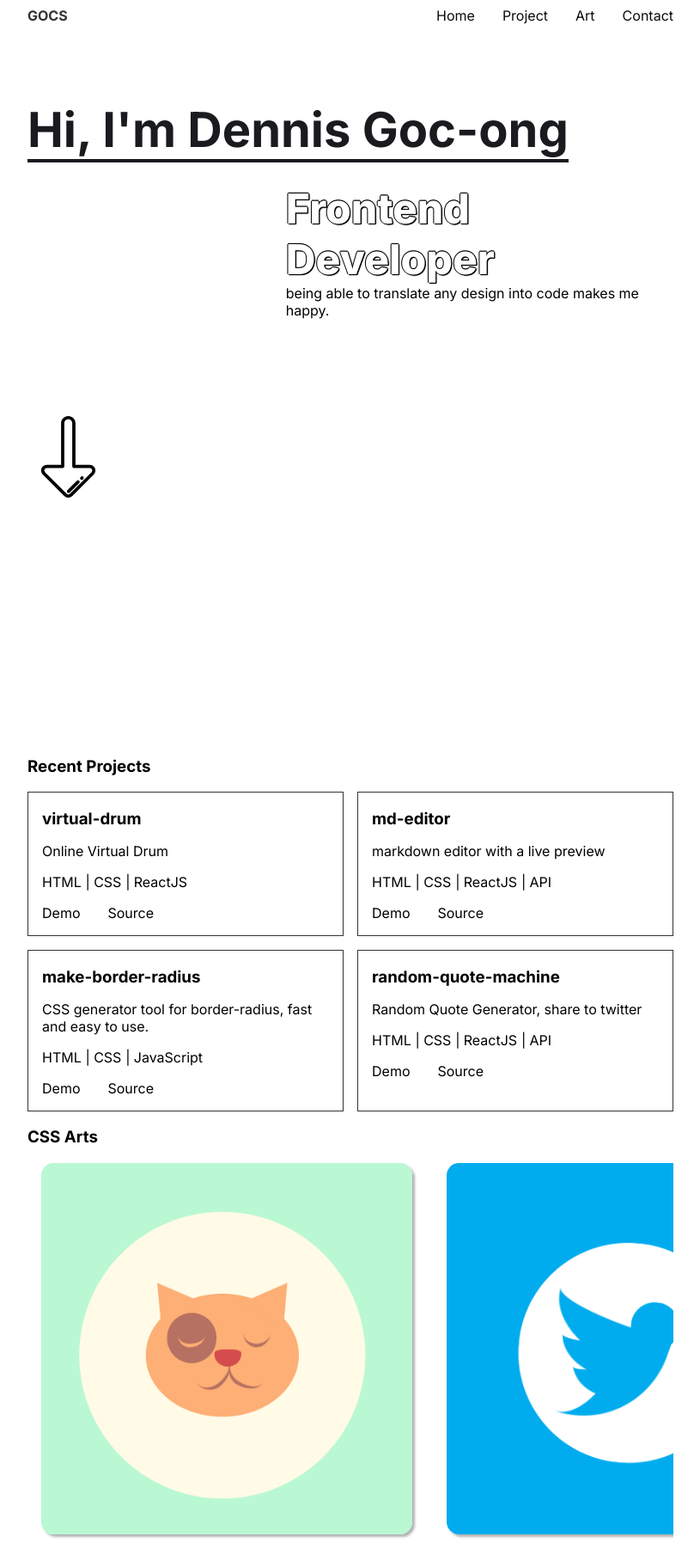
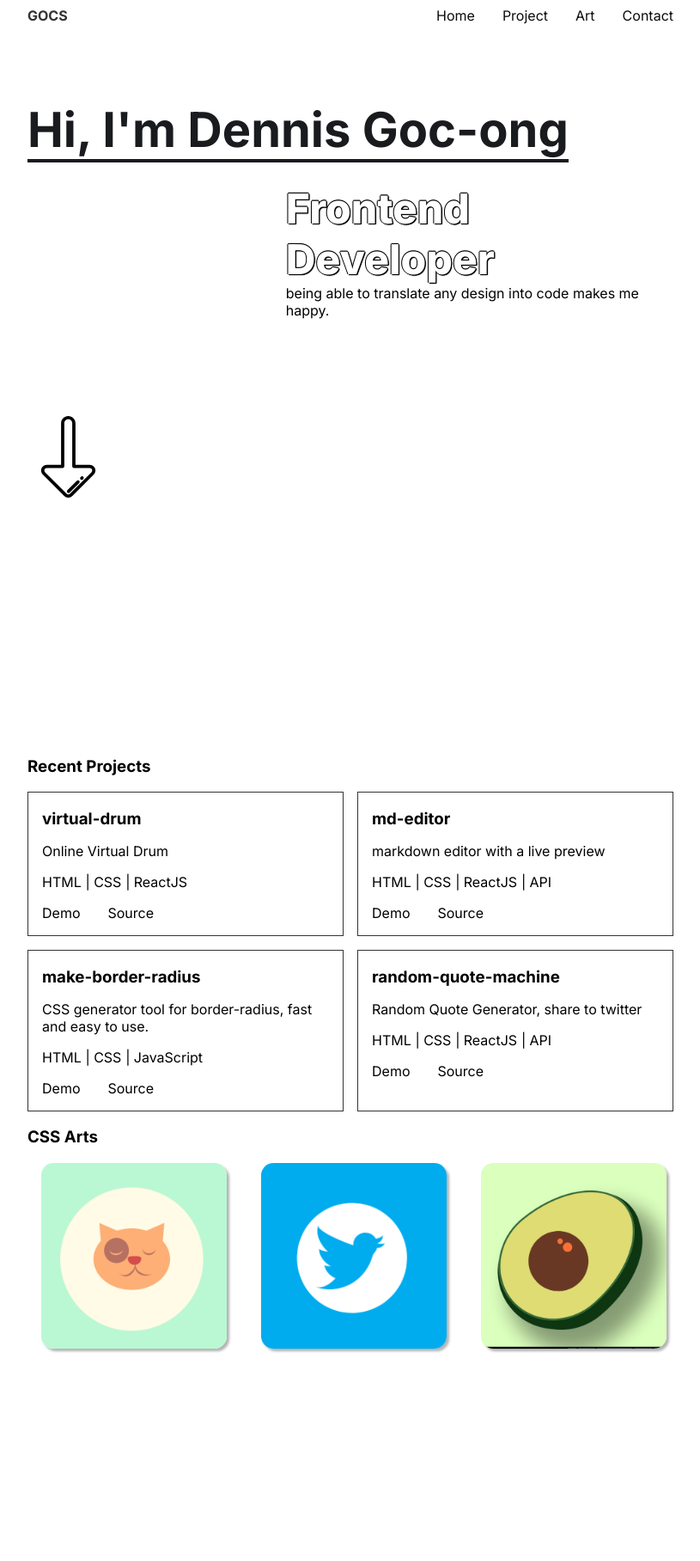
Before and after one commit to m-dennisgocong/gocs, a React (Vite) app: page / in a window 1280 px wide. Shown: the whole page at 86% size, without its empty margins (232-1047 px from the left). After the commit the page ends 1600 px from the top, so only its background shows below. Built offline with nearby package versions, Linux system fonts and the light colour scheme.

Commit message:
update: add breakpoint for larger screen

```diff
--- a/src/styles/Arts.scss
+++ b/src/styles/Arts.scss
@@ -30,3 +30,18 @@
     }
 
 }
+@media (min-width: 500px){
+    #Arts{
+        .scrollong-wrapper{
+            grid-auto-columns: 40%;
+        }
+    }
+}
+
+@media (min-width: 780px){
+    #Arts{
+        .scrollong-wrapper{
+            grid-auto-columns: 30%;
+        }
+    }
+}
```
